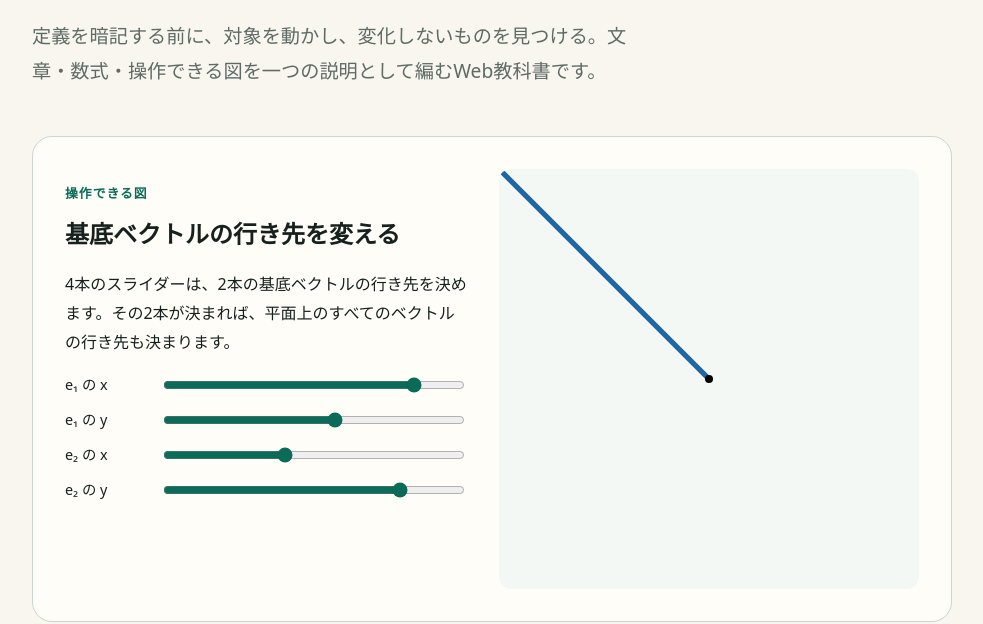
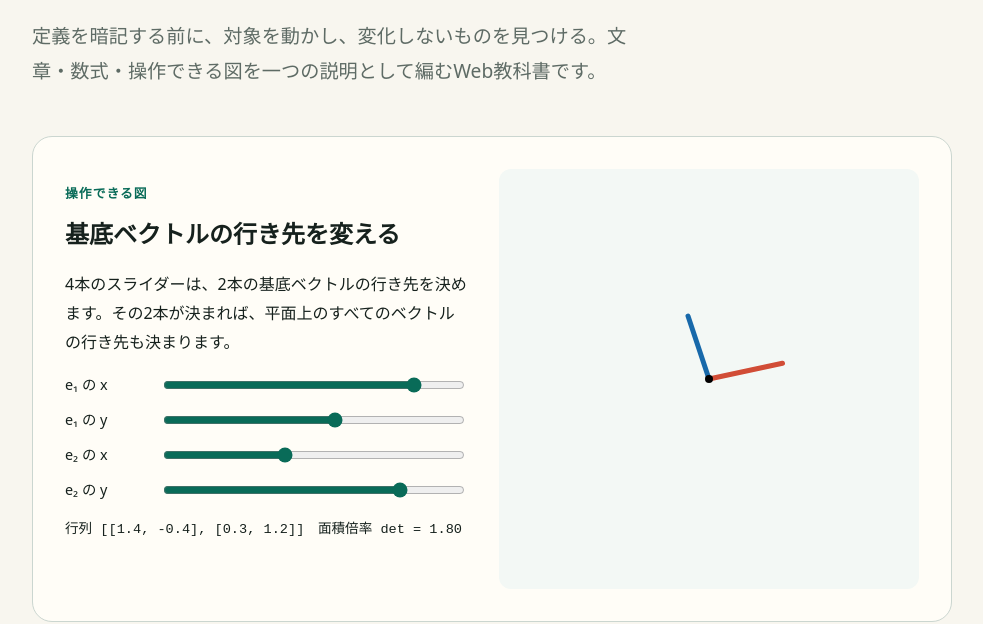
Before and after one commit to Yousack/kyokasho, an Astro site: page / in a window 1280 px wide. Shown: the part 366-990 px from the top of the page, without its empty margins (148-1131 px from the left). Built offline with nearby package versions, Linux system fonts and the light colour scheme; Astro itself is replaced by a stand-in of ours.

Commit message:
Initialize every interactive diagram reliably

```diff
--- a/src/components/LinearMapLab.astro
+++ b/src/components/LinearMapLab.astro
@@ -20,8 +20,8 @@
 </section>
 
 <script>
-  const lab = document.currentScript?.previousElementSibling;
-  if (lab instanceof HTMLElement) {
+  for (const lab of document.querySelectorAll<HTMLElement>(".lab:not([data-ready])")) {
+    lab.dataset.ready = "true";
     const inputs = [...lab.querySelectorAll("input")];
     const grid = lab.querySelector("[data-grid]");
     const output = lab.querySelector("output");
```
